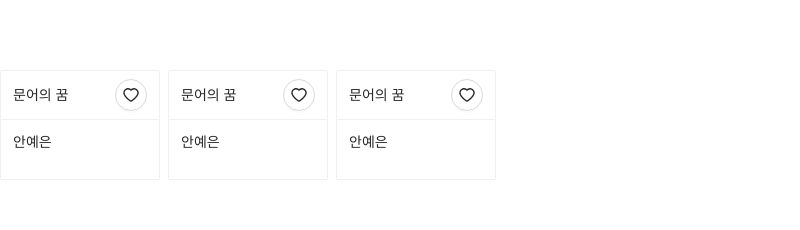
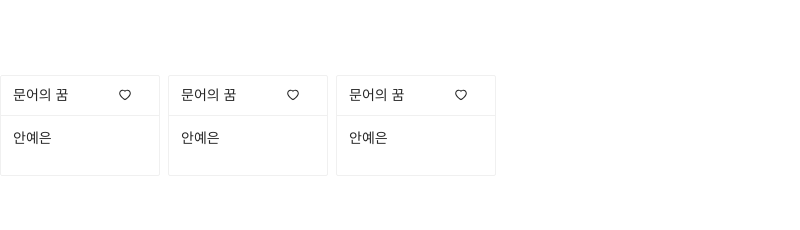
Before and after one commit to Janeseed/vocali-web, a React (Create React App) app: page /songpref in a window 1280 px wide. Shown: the part 315-545 px from the top of the page, without its empty margins (0-800 px from the left). Built offline with nearby package versions, Linux system fonts and the light colour scheme.

Commit message:
revise checkable tag

```diff
--- a/src/SongPref.js
+++ b/src/SongPref.js
@@ -1,18 +1,34 @@
 import React from "react";
-import { Button, Typography, Card, Space } from "antd";
+import { Button, Typography, Card, Space, Tag } from "antd";
 import { HeartOutlined, LeftOutlined } from "@ant-design/icons";
 import { withRouter } from "react-router-dom";
 import "./css/start.css";
 import "./css/songpref.css";
 
 const { Paragraph } = Typography;
+const { CheckableTag } = Tag;
+
+const songPrefTags = ["songId1","songId2", "songId3"];
 
 class SongPref extends React.Component {
+
+  state = {
+    selectedSongs: [],
+  };
+
+  handleSongPref(tag, checked) {
+    const { selectedSongs } = this.state;
+    const nextSelectedTags = checked ? [...selectedSongs, tag] : selectedSongs.filter(t => t !== tag);
+    console.log('You are interested in: ', nextSelectedTags);
+    this.setState({ selectedSongs: nextSelectedTags });
+  }
+
   nextPath(path) {
     this.props.history.push(path);
   }
 
   render() {
+    const { selectedSongs } = this.state;
     return (
       <div>
         <Button
@@ -30,15 +46,24 @@ class SongPref extends React.Component {
         </Paragraph>
         <div className="space-div">
           <Space>
-            <Card size="small" title="문어의 꿈" extra={<Button shape="circle" icon={<HeartOutlined />} />} style={{ width: 160 }}>
-              <p>안예은</p>
-            </Card>
-            <Card size="small" title="문어의 꿈" extra={<Button shape="circle" icon={<HeartOutlined />} />} style={{ width: 160 }}>
-              <p>안예은</p>
-            </Card>
-            <Card size="small" title="문어의 꿈" extra={<Button shape="circle" icon={<HeartOutlined />} />} style={{ width: 160 }}>
-              <p>안예은</p>
-            </Card>
+            {songPrefTags.map((tag) => (
+              <Card
+              size="small"
+              title="문어의 꿈"
+              extra={
+                <CheckableTag
+                  key={tag}
+                  checked={selectedSongs.indexOf(tag) > -1}
+                  onChange={checked => this.handleSongPref(tag, checked)}
+                >
+                  <HeartOutlined />
+                </CheckableTag>
+              }
+              style={{ width: 160 }}
+              >
+                <p>안예은</p>
+              </Card>
+            ))}
           </Space>
         </div>
         <Button
```
